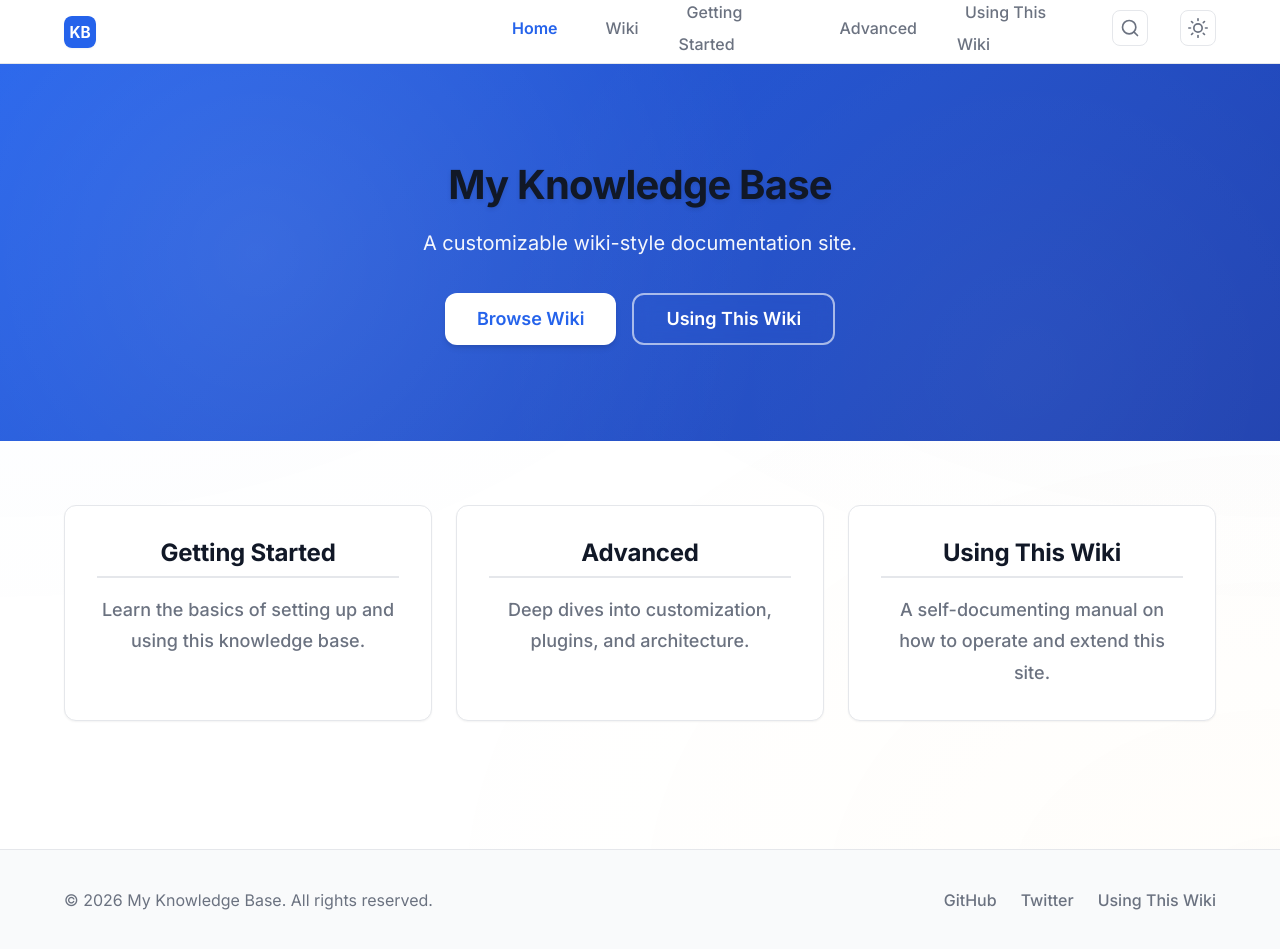
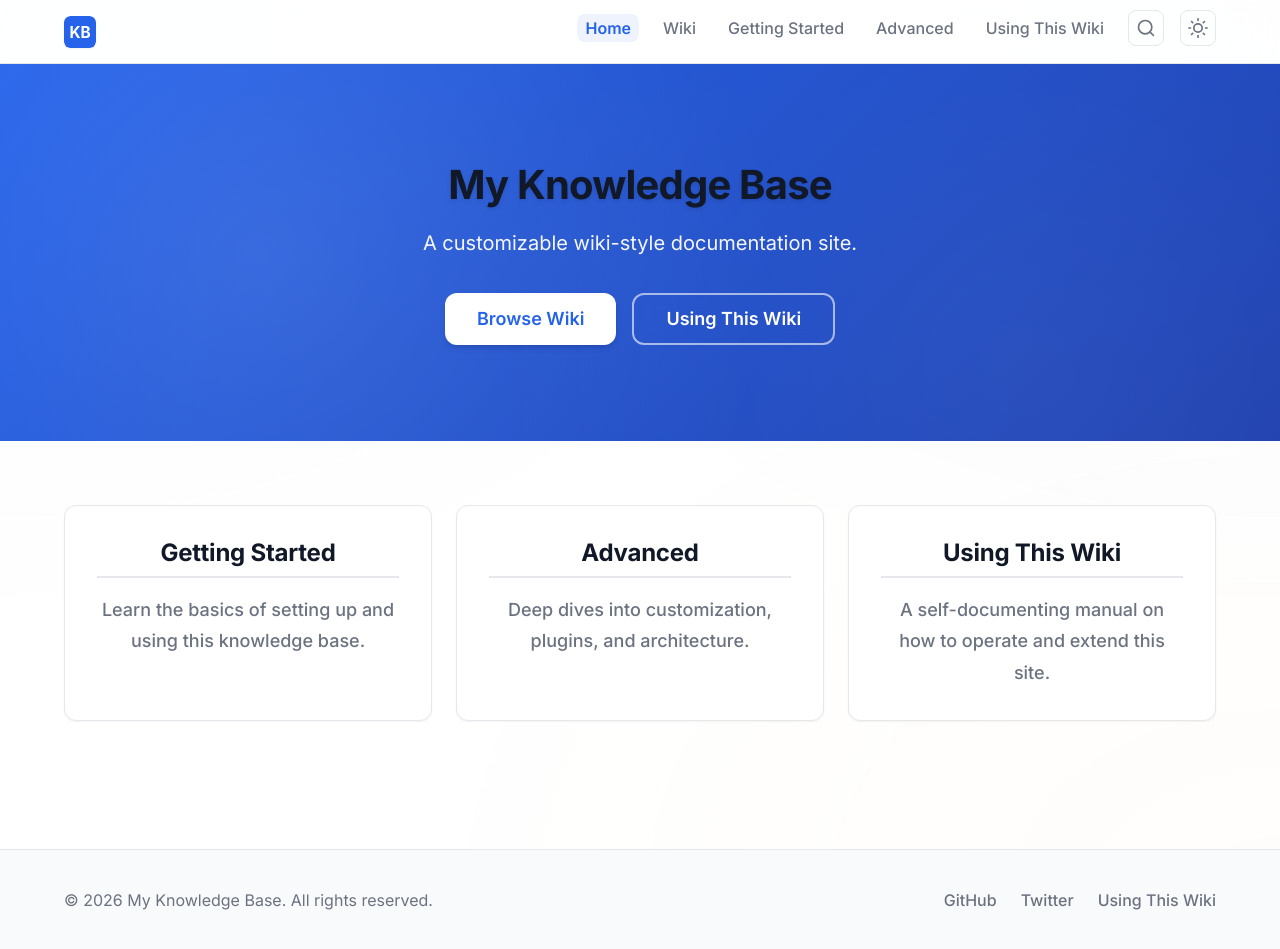
Before and after one commit to jemmonsss/Js-Knolagebase, a Jekyll site: the page built from index.md, in a window 1280 px wide and 950 px high. Built offline with Jekyll 4.4.1, drawn with Linux system fonts in a browser that asks for light colours; comment, search, counter and statistics services are not loaded.

Commit message:
style: improve header with blur backdrop, scroll shadow, favicon, and dark mode

```diff
--- a/_includes/head.html
+++ b/_includes/head.html
@@ -1,3 +1,7 @@
 <link rel="preconnect" href="https://fonts.googleapis.com">
 <link rel="preconnect" href="https://fonts.gstatic.com" crossorigin>
 <link href="https://fonts.googleapis.com/css2?family=Inter:wght@400;500;600;700&display=swap" rel="stylesheet">
+
+<link rel="icon" type="image/svg+xml" href="{{ '/assets/images/logo.svg' | relative_url }}">
+<link rel="apple-touch-icon" href="{{ '/assets/images/logo.svg' | relative_url }}">
+<meta name="theme-color" content="#2563eb">
--- a/_includes/nav.html
+++ b/_includes/nav.html
@@ -2,9 +2,9 @@
   <div class="container header-container">
     <a href="{{ '/' | relative_url }}" class="site-logo">
       {% if site.logo %}
-        <img src="{{ site.logo | relative_url }}" alt="{{ site.title | escape }}" width="32" height="32">
+        <img src="{{ site.logo | relative_url }}" alt="{{ site.title | escape }}" width="32" height="32" class="logo-image">
       {% else %}
-        <span class="logo-text">{{ site.title | truncate: 20 }}</span>
+        <span class="logo-text">{{ site.title | escape }}</span>
       {% endif %}
     </a>
     <button class="nav-toggle" id="nav-toggle" aria-expanded="false" aria-controls="primary-navigation" aria-label="Toggle navigation">
--- a/_sass/_navigation.scss
+++ b/_sass/_navigation.scss
@@ -2,9 +2,16 @@
   position: sticky;
   top: 0;
   z-index: 100;
-  background: $bg-color;
+  background: rgba($bg-color, 0.85);
+  backdrop-filter: saturate(180%) blur(20px);
+  -webkit-backdrop-filter: saturate(180%) blur(20px);
   border-bottom: 1px solid $border-color;
   height: $nav-height;
+  transition: background $transition-normal, box-shadow $transition-normal;
+}
+
+.site-header.is-scrolled {
+  box-shadow: $shadow-md;
 }
 
 .header-container {
@@ -23,15 +30,30 @@
   font-weight: 700;
   font-size: $text-lg;
   z-index: 101;
+  transition: opacity $transition-fast;
+
+  &:hover {
+    opacity: 0.8;
+    text-decoration: none;
+  }
 
   img {
     width: 32px;
     height: 32px;
     display: block;
+    border-radius: $border-radius-sm;
+    object-fit: contain;
   }
 
   .logo-text {
     white-space: nowrap;
+    letter-spacing: -0.01em;
+    font-weight: 700;
+  }
+
+  .logo-text {
+    white-space: nowrap;
+    letter-spacing: -0.01em;
   }
 }
 
@@ -76,7 +98,7 @@
 .nav-list {
   display: flex;
   align-items: center;
-  gap: $spacing-lg;
+  gap: $spacing-sm;
   list-style: none;
   margin: 0;
   padding: 0;
@@ -89,17 +111,20 @@
   font-weight: 500;
   padding: $spacing-xs $spacing-sm;
   border-radius: $border-radius;
-  transition: color $transition-fast, background $transition-fast;
+  transition: all $transition-fast;
+  position: relative;
 
   &:hover,
   &:focus {
     color: $primary-color;
     background: $bg-secondary;
+    text-decoration: none;
   }
 
   &.active {
     color: $primary-color;
     font-weight: 600;
+    background: rgba($primary-color, 0.08);
   }
 }
 
@@ -115,12 +140,13 @@
   border-radius: $border-radius;
   cursor: pointer;
   color: $text-muted;
-  transition: color $transition-fast, border-color $transition-fast;
+  transition: all $transition-fast;
 
   &:hover,
   &:focus {
     color: $primary-color;
     border-color: $primary-color;
+    background: $bg-secondary;
   }
 }
 
@@ -136,12 +162,13 @@
   border-radius: $border-radius;
   cursor: pointer;
   color: $text-muted;
-  transition: color $transition-fast, border-color $transition-fast;
+  transition: all $transition-fast;
 
   &:hover,
   &:focus {
     color: $primary-color;
     border-color: $primary-color;
+    background: $bg-secondary;
   }
 }
 
@@ -154,13 +181,16 @@
   .primary-navigation {
     position: fixed;
     inset: 0;
-    background: $bg-color;
+    background: rgba($bg-color, 0.95);
+    backdrop-filter: blur(10px);
+    -webkit-backdrop-filter: blur(10px);
     flex-direction: column;
     justify-content: center;
     align-items: center;
     opacity: 0;
     visibility: hidden;
     transition: opacity $transition-normal, visibility $transition-normal;
+    z-index: 100;
   }
 
   .primary-navigation.is-open {
@@ -171,10 +201,12 @@
   .nav-list {
     flex-direction: column;
     gap: $spacing-xl;
+    align-items: center;
   }
 
   .nav-link {
     font-size: $text-xl;
+    padding: $spacing-sm $spacing-md;
   }
 }
 
--- a/_sass/_theme.scss
+++ b/_sass/_theme.scss
@@ -44,8 +44,17 @@
   }
 
   .site-header {
-    background: $dark-bg-color;
+    background: rgba($dark-bg-color, 0.85);
     border-bottom-color: $dark-border-color;
+    box-shadow: $shadow-md;
+
+    &.is-scrolled {
+      box-shadow: $shadow-lg;
+    }
+  }
+
+  .header-container {
+    border-bottom: none;
   }
 
   .nav-link {
@@ -59,6 +68,7 @@
 
     &.active {
       color: #60a5fa;
+      background: rgba(96, 165, 250, 0.15);
     }
   }
 
@@ -74,7 +84,28 @@
     &:focus {
       color: #60a5fa;
       border-color: #60a5fa;
+      background: $dark-bg-secondary;
     }
+  }
+
+  .theme-toggle {
+    border-color: $dark-border-color;
+    color: $dark-text-muted;
+
+    &:hover,
+    &:focus {
+      color: #60a5fa;
+      border-color: #60a5fa;
+      background: $dark-bg-secondary;
+    }
+  }
+
+  .primary-navigation {
+    background: rgba($dark-bg-color, 0.95);
+  }
+
+  .site-logo {
+    color: $dark-text-color;
   }
 
   .home-card {
--- a/assets/js/main.js
+++ b/assets/js/main.js
@@ -4,6 +4,7 @@
   // Hamburger menu toggle
   const navToggle = document.getElementById('nav-toggle');
   const primaryNav = document.getElementById('primary-navigation');
+  const siteHeader = document.querySelector('.site-header');
 
   if (navToggle && primaryNav) {
     navToggle.addEventListener('click', function () {
@@ -30,6 +31,20 @@
         navToggle.focus();
       }
     });
+  }
+
+  // Header scroll effect
+  if (siteHeader) {
+    function updateHeaderShadow() {
+      if (window.scrollY > 10) {
+        siteHeader.classList.add('is-scrolled');
+      } else {
+        siteHeader.classList.remove('is-scrolled');
+      }
+    }
+
+    updateHeaderShadow();
+    window.addEventListener('scroll', updateHeaderShadow, { passive: true });
   }
 
   // Search toggle
```
